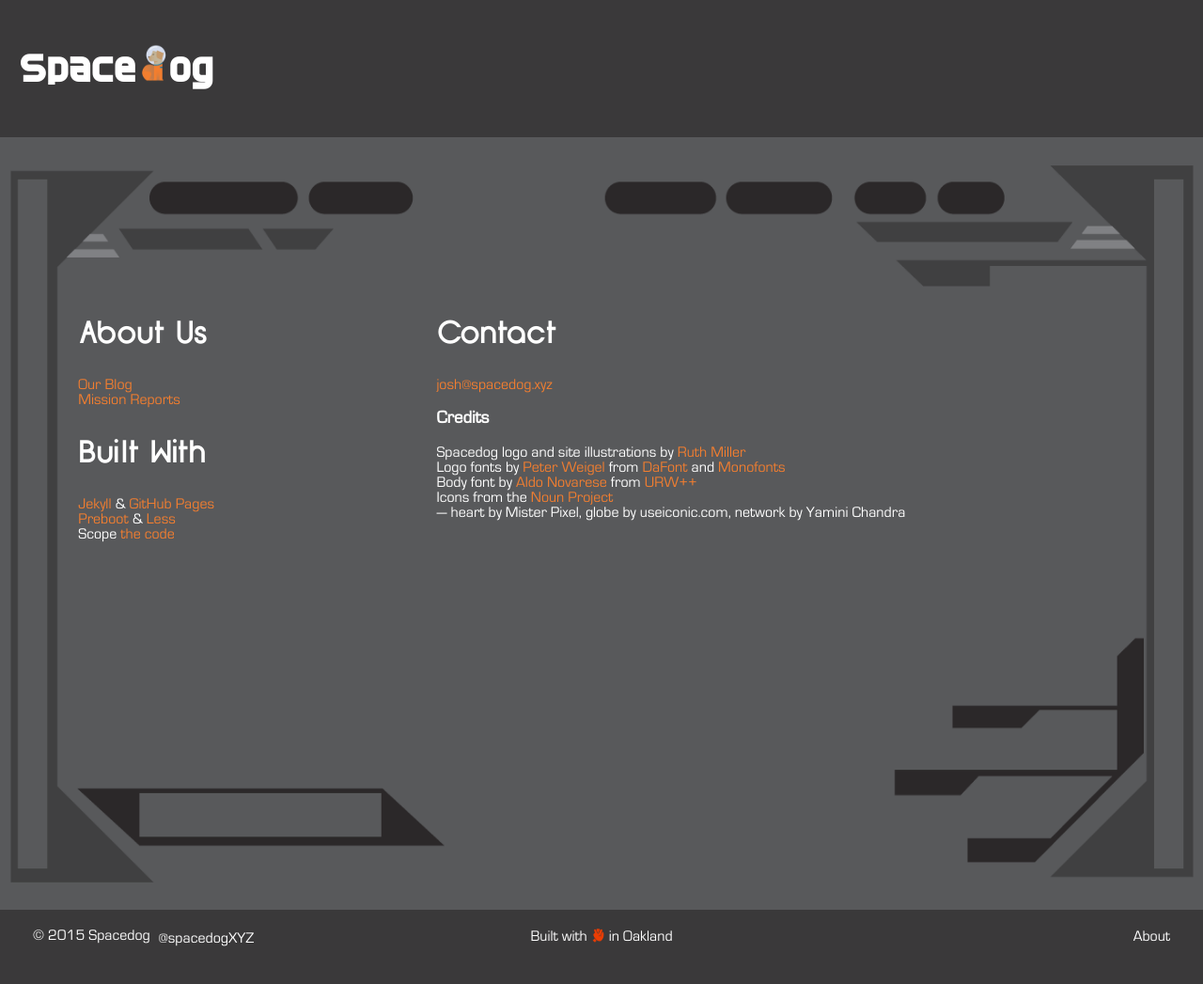
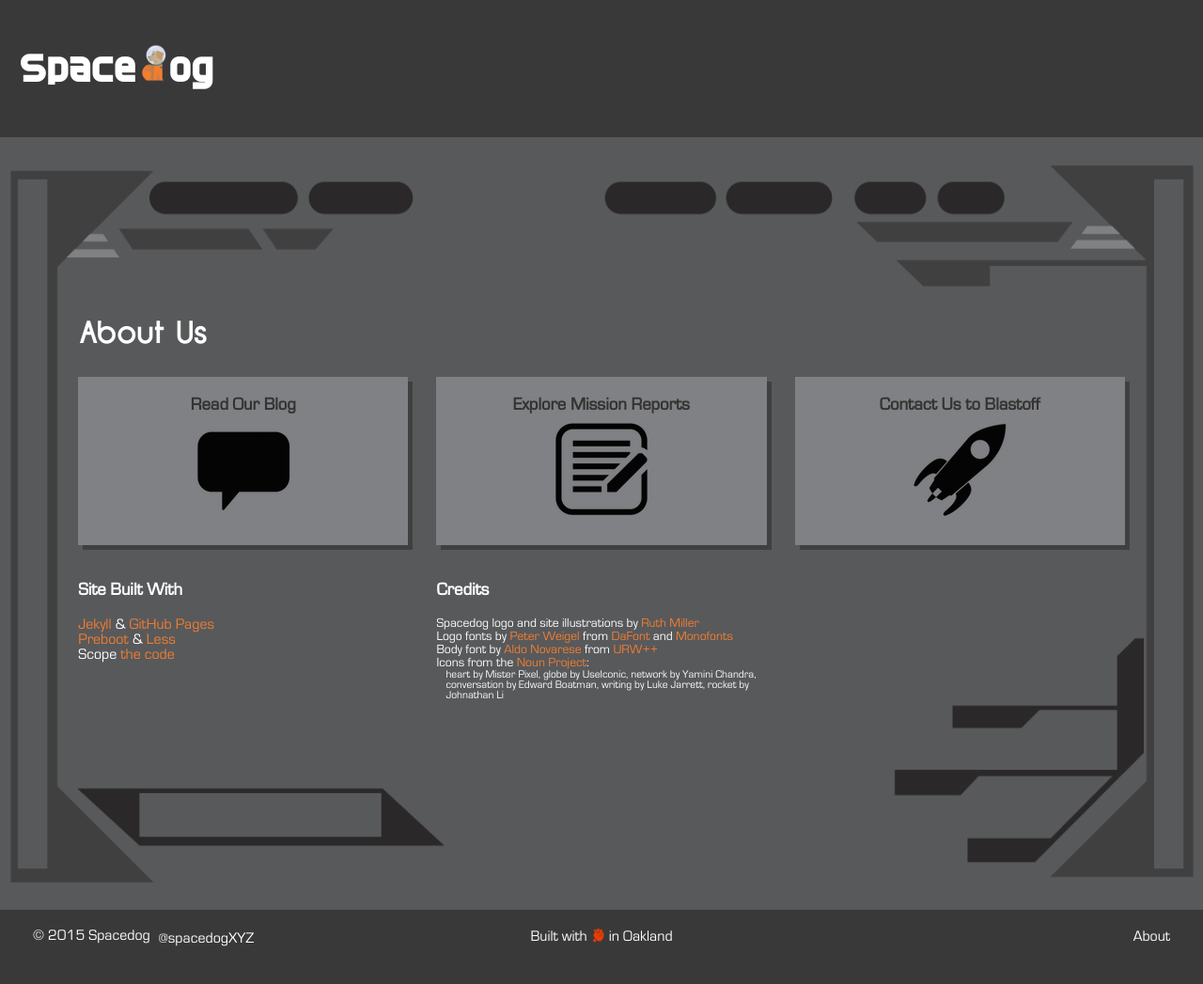
Before and after one commit to spacedogXYZ/spacedogXYZ, a Jekyll site: the page built from about.html, in a window 1280 px wide. Shown: the whole page at 94% size. Built offline with Jekyll 4.4.1, drawn with Linux system fonts in a browser that asks for light colours; nearby versions of some CDN libraries; comment, search, counter and statistics services are not loaded.

Commit message:
about page style, launch blastoff form

```diff
--- a/_layouts/default.html
+++ b/_layouts/default.html
@@ -25,7 +25,7 @@
         <div class="copy">&copy; 2015 Spacedog <span class="follow"><a href="https://twitter.com/spacedogXYZ" class="twitter-follow-button" data-show-count="false" data-show-screen-name="false" data-dnt="true">@spacedogXYZ</a></span></span>
         </div>
         <div class="built">Built with <img src="/static/icons/heart.png" alt="heart" class="icon"> in Oakland</div>
-        <div class="source"><a href="/about">About</a></div>
+        <div class="about"><a href="/about">About</a></div>
       </div>
     </footer>
 
--- a/about.html
+++ b/about.html
@@ -2,18 +2,43 @@
 title: Behind the scenes
 layout: default
 permalink: /about/
+body_class: about
 ---
 
 <section class="displayBackground fullwidth">
   <div class="wrapper">
+    <div class="full">
+      <h2>About Us</h2>
+      <ul class="icons">
+        <li>
+          <div>
+            <a href="/blog/">
+              <h3>Read Our Blog</h3>
+              <img src="/static/icons/conversation.png">
+            </a>
+          </div>
+        </li>
+        <li>
+          <div>
+            <a href="/mission/">
+              <h3>Explore Mission Reports</h3>
+              <img src="/static/icons/report.png">
+            </a>
+          </div>
+        </li>
+        <li>
+          <div>
+            <a href="/blastoff/">
+              <h3>Contact Us to Blastoff</h3>
+              <img src="/static/icons/rocket.png">
+            </a>
+          </div>
+        </li>
+      </ul>
+    </div>
+
     <div class="third">
-      <h2>About Us</h2>
-      <ul>
-        <li><a href="/blog">Our Blog</a><li>
-        <li><a href="/mission">Mission Reports</a><li>
-      </ul>
-
-      <h2>Built With</h2>
+      <h3>Site Built With</h3>
       <ul>
         <li><a href="http://jekyllrb.com">Jekyll</a> &amp; <a href="https://pages.github.com">GitHub Pages</a></li>
         <li><a href="http://getpreboot.com/">Preboot</a> &amp; <a href="http://lesscss.org">Less</a></li>
@@ -22,18 +47,22 @@ permalink: /about/
     </div>
 
     <div class="two-third">
-      <h2>Contact</h2>
-      <a href="mailto:josh@spacedog.xyz">josh@spacedog.xyz</a>
-      <!-- <li><a href="/blastoff">Contact Us</a><li> -->
-
       <h3>Credits</h3>
-      <ul>
+      <ul class="small">
         <li>Spacedog logo and site illustrations by <a href="http://ruthmiller.net">Ruth Miller</a>
         <li>Logo fonts by <a href="http://www.peter-wiegel.de/">Peter Weigel</a> from <a href="http://www.dafont.com/cat-north.font">DaFont</a> and <a href="http://www.monofonts.com/products/opificio-neue/">Monofonts</a></li>
         <li>Body font by <a href="http://en.wikipedia.org/wiki/Aldo_Novarese/">Aldo Novarese</a> from <a href="http://www.urwpp.de/english/home.html">URW++</a></li>
 
-        <li>Icons from the <a href="http://www.thenounproject.com">Noun Project</a><br />
-          &mdash; heart by Mister Pixel, globe by useiconic.com, network by Yamini Chandra</li>
+        <li>Icons from the <a href="http://www.thenounproject.com">Noun Project</a>:
+          <ul id="credits">
+            <li>heart by Mister Pixel,</li>
+            <li>globe by UseIconic,</li>
+            <li>network by Yamini Chandra,</li>
+            <li>conversation by Edward Boatman,</li>
+            <li>writing by Luke Jarrett,</li>
+            <li>rocket by Johnathan Li</li>
+          </ul>
+        </li>
       </ul>
     </div>
   </div>
--- a/css/style.css
+++ b/css/style.css
@@ -406,6 +406,15 @@ table {
     padding-right: 15px;
   }
 }
+.small {
+  font-size: 0.85em;
+}
+.center {
+  display: block;
+  margin-left: auto;
+  margin-right: auto;
+  text-align: center;
+}
 @font-face {
   font-family: 'CATNorth';
   src: url('/static/fonts/catnorth-webfont.eot');
@@ -517,6 +526,11 @@ header h1 a:visited {
 #logo img.icon:after {
   content: "d";
   font-size: 0;
+}
+h3.pushdown {
+  margin-top: 2.3em;
+  /* should match the baseline of an h2 in the same row */
+
 }
 .displayBackground {
   vertical-align: middle;
@@ -1048,6 +1062,130 @@ body.mission .content:after {
 body.mission .content:after {
   clear: both;
 }
+section#blastoff h2,
+section#blastoff h3 {
+  margin: 0 20px;
+}
+section#blastoff form {
+  *zoom: 1;
+}
+section#blastoff form:before,
+section#blastoff form:after {
+  content: " ";
+  display: table;
+  line-height: 0;
+}
+section#blastoff form:after {
+  clear: both;
+}
+section#blastoff form > label {
+  display: block;
+  margin-top: 15px;
+}
+section#blastoff form label.error {
+  color: #f27e30;
+}
+section#blastoff form input[type="text"],
+section#blastoff form input[type="email"],
+section#blastoff form select {
+  display: block;
+  clear: left;
+}
+section#blastoff form textarea {
+  width: 90%;
+  height: 50px;
+}
+section#blastoff form ul li {
+  margin-top: 5px;
+}
+section#blastoff form button {
+  display: block;
+  margin-left: auto;
+  margin-right: auto;
+  margin-top: 20px;
+  border-radius: 5px;
+  border-color: #cccccc;
+  background: #ffffff;
+  text-color: #333333;
+  font-size: 1.5em;
+}
+section#blastoff form .right {
+  text-align: right;
+}
+section#blastoff form .small {
+  font-size: 0.85em;
+}
+@media (max-width: 768px) {
+  section#blastoff {
+    background: #58595B;
+    height: auto !important;
+  }
+}
+body.about ul.icons {
+  *zoom: 1;
+}
+@media (min-width: 768px) {
+  body.about ul.icons {
+    margin-left: -15px;
+    margin-right: -15px;
+  }
+}
+body.about ul.icons:before,
+body.about ul.icons:after {
+  content: " ";
+  display: table;
+  line-height: 0;
+}
+body.about ul.icons:after {
+  clear: both;
+}
+body.about ul.icons a > h3 {
+  color: #333333;
+}
+body.about ul.icons a:hover > h3 {
+  color: #f27e30;
+}
+body.about ul.icons > li {
+  min-height: 1px;
+  -webkit-box-sizing: border-box;
+  -moz-box-sizing: border-box;
+  box-sizing: border-box;
+}
+@media (min-width: 768px) {
+  body.about ul.icons > li {
+    float: left;
+    width: 33.33333333333333%;
+    padding-left: 15px;
+    padding-right: 15px;
+  }
+}
+body.about ul.icons > li.left {
+  clear: left;
+}
+body.about ul.icons > li h3 {
+  margin: 0;
+  text-align: center;
+}
+body.about ul.icons > li div {
+  padding: 20px;
+  color: #333333;
+  background: #808184;
+  -webkit-box-shadow: 5px 5px #404041;
+  box-shadow: 5px 5px #404041;
+  margin-bottom: 20px;
+}
+body.about ul.icons > li div img {
+  display: block;
+  margin: 10px auto;
+}
+body.about ul#credits {
+  margin-left: 10px;
+  width: 50%;
+  font-size: 0.85em;
+}
+body.about ul#credits li {
+  display: inline;
+}
 @media (max-width: 768px) {
   body.index {
     overflow-x: hidden;
@@ -1105,66 +1243,3 @@ body.mission .content:after {
     background: #58595B;
   }
 }
-section#blastoff {
-  background-color: #58595B;
-  background-image: url('/static/splash/display-gray.png');
-}
-section#blastoff h2 {
-  margin: 12.5% 7.5% 0 7.5%;
-}
-section#blastoff h3 {
-  margin: 0 15px;
-}
-section#blastoff .wrapper {
-  margin: 0 6.5%;
-}
-section#blastoff form {
-  *zoom: 1;
-  margin-top: 50px;
-}
-section#blastoff form:before,
-section#blastoff form:after {
-  content: " ";
-  display: table;
-  line-height: 0;
-}
-section#blastoff form:after {
-  clear: both;
-}
-section#blastoff form > label {
-  display: block;
-  margin-top: 15px;
-}
-section#blastoff form label.error {
-  color: #f27e30;
-}
-section#blastoff form input[type="text"],
-section#blastoff form input[type="email"],
-section#blastoff form select {
-  display: block;
-  clear: left;
-}
-section#blastoff form textarea {
-  width: 90%;
-  height: 50px;
-}
-section#blastoff form ul li {
-  margin-top: 5px;
-}
-section#blastoff form button {
-  display: block;
-  margin-left: auto;
-  margin-right: auto;
-  margin-top: 20px;
-  border-radius: 5px;
-  border-color: #cccccc;
-  background: #ffffff;
-  text-color: #333333;
-  font-size: 1.5em;
-}
-@media (max-width: 768px) {
-  section#blastoff {
-    background: #58595B;
-    height: auto !important;
-  }
-}
--- a/less/default.less
+++ b/less/default.less
@@ -40,6 +40,10 @@ header {
     margin-right:-5px;
     &:after { content: "d"; font-size:0; }
   }
+}
+
+h3.pushdown {
+  margin-top: 2.3em; /* should match the baseline of an h2 in the same row */
 }
 
 .displayBackground {
--- a/less/style.less
+++ b/less/style.less
@@ -113,5 +113,6 @@ a {
 @import "default";
 @import "homepage";
 @import "blog";
+@import "form";
+@import "about";
 @import "mobile";
-@import "form";
```
Also changed, not shown: blastoff.html (+5 -4 lines), less/about.less (added, +41 -0 lines), less/form.less (+4 -13 lines), less/preboot.less (+9 -0 lines), static/icons/conversation.png (added), static/icons/report.png (added), static/icons/rocket.png (added).
